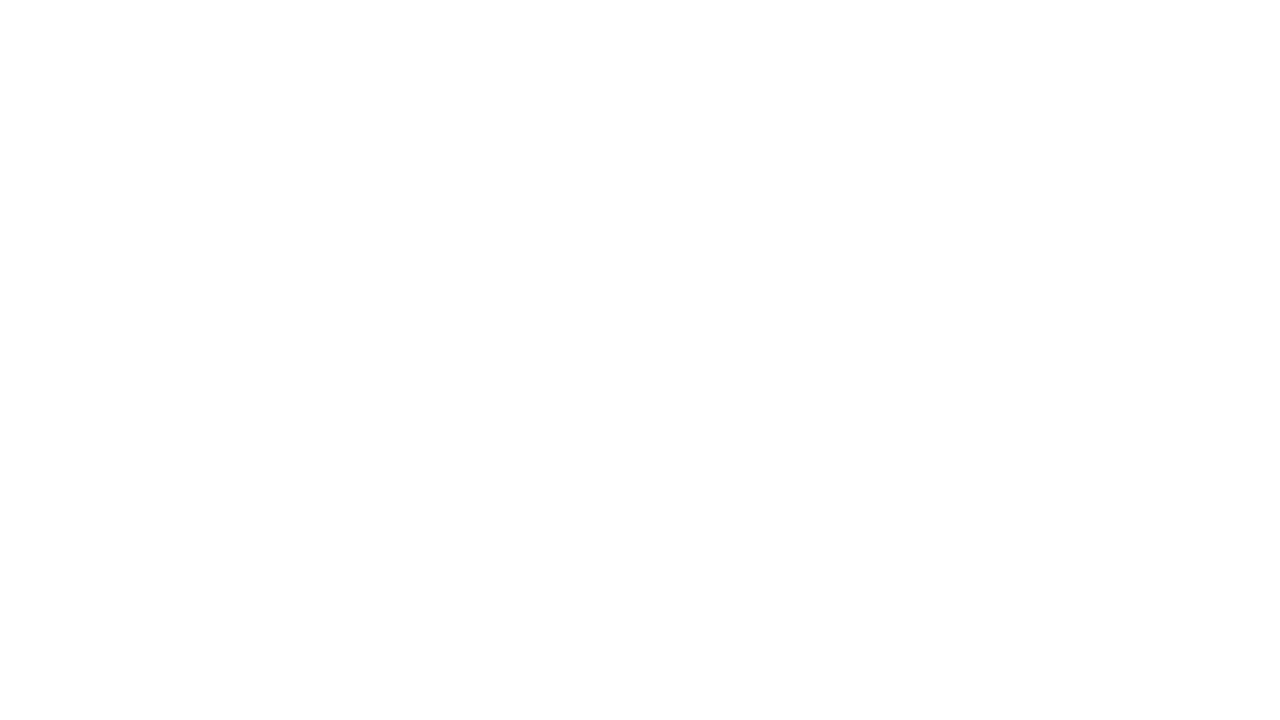
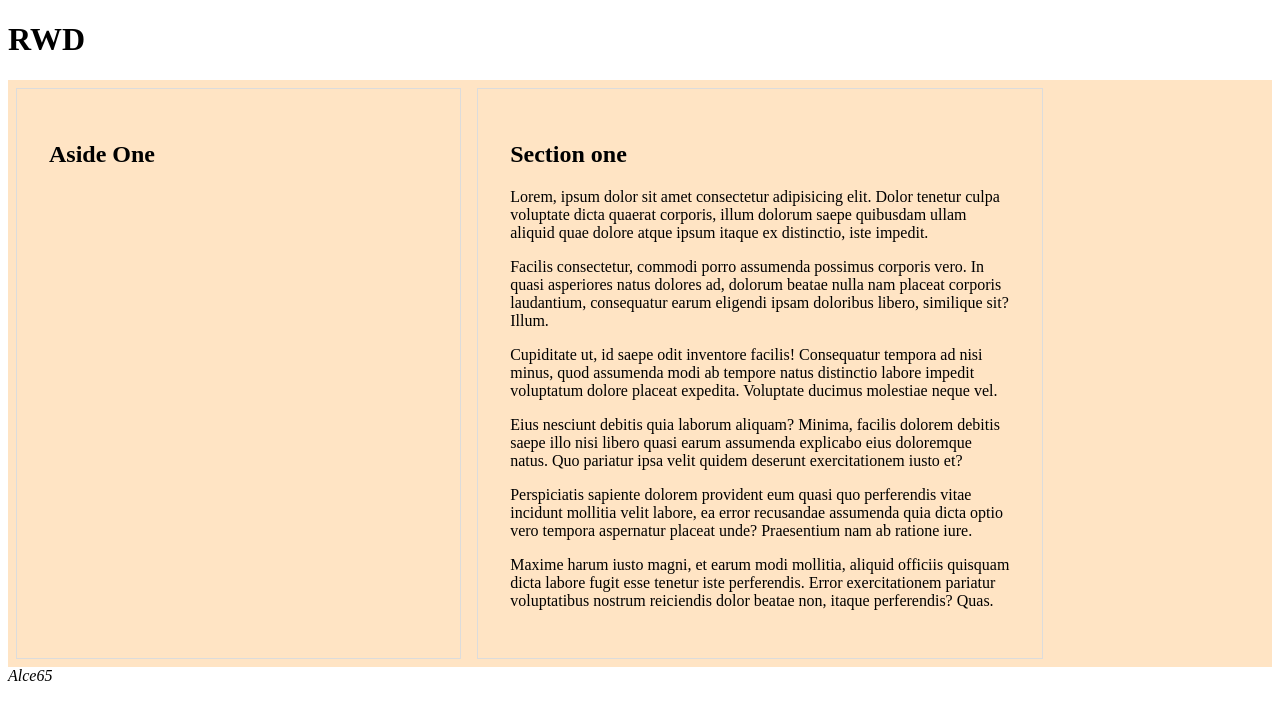
Before and after one commit to alce65/04-rwd, a website: page index.html in a window 1280 px wide. Drawn offline with Linux system fonts and the light colour scheme.

Commit message:
Add index with RWD

```diff
--- a/css/style.css
+++ b/css/style.css
@@ -0,0 +1,33 @@
+/* Estilos Comunes */
+
+main {
+    background-color: bisque;
+}
+
+section,
+aside {
+    border: 1px gainsboro solid;
+    margin: 0.5rem;
+    padding: 2rem;
+    max-width: 500px;
+}
+
+@media (min-width: 580px) {
+    main {
+        display: flex;
+    }
+
+    section {
+        order: 1;
+    }
+}
+
+@media (min-width: 780px) {
+    aside {
+        width: 30%;
+    }
+
+    section {
+        width: 70%;
+    }
+}
--- a/index.html
+++ b/index.html
@@ -7,5 +7,57 @@
         <title>RWD</title>
         <link rel="stylesheet" href="css/style.css" />
     </head>
-    <body></body>
+    <body>
+        <header>
+            <h1>RWD</h1>
+        </header>
+        <main>
+            <section>
+                <h2>Section one</h2>
+                <p>
+                    Lorem, ipsum dolor sit amet consectetur adipisicing elit.
+                    Dolor tenetur culpa voluptate dicta quaerat corporis, illum
+                    dolorum saepe quibusdam ullam aliquid quae dolore atque
+                    ipsum itaque ex distinctio, iste impedit.
+                </p>
+                <p>
+                    Facilis consectetur, commodi porro assumenda possimus
+                    corporis vero. In quasi asperiores natus dolores ad, dolorum
+                    beatae nulla nam placeat corporis laudantium, consequatur
+                    earum eligendi ipsam doloribus libero, similique sit? Illum.
+                </p>
+                <p>
+                    Cupiditate ut, id saepe odit inventore facilis! Consequatur
+                    tempora ad nisi minus, quod assumenda modi ab tempore natus
+                    distinctio labore impedit voluptatum dolore placeat
+                    expedita. Voluptate ducimus molestiae neque vel.
+                </p>
+                <p>
+                    Eius nesciunt debitis quia laborum aliquam? Minima, facilis
+                    dolorem debitis saepe illo nisi libero quasi earum assumenda
+                    explicabo eius doloremque natus. Quo pariatur ipsa velit
+                    quidem deserunt exercitationem iusto et?
+                </p>
+                <p>
+                    Perspiciatis sapiente dolorem provident eum quasi quo
+                    perferendis vitae incidunt mollitia velit labore, ea error
+                    recusandae assumenda quia dicta optio vero tempora
+                    aspernatur placeat unde? Praesentium nam ab ratione iure.
+                </p>
+                <p>
+                    Maxime harum iusto magni, et earum modi mollitia, aliquid
+                    officiis quisquam dicta labore fugit esse tenetur iste
+                    perferendis. Error exercitationem pariatur voluptatibus
+                    nostrum reiciendis dolor beatae non, itaque perferendis?
+                    Quas.
+                </p>
+            </section>
+            <aside>
+                <h2>Aside One</h2>
+            </aside>
+        </main>
+        <footer>
+            <address>Alce65</address>
+        </footer>
+    </body>
 </html>
```
